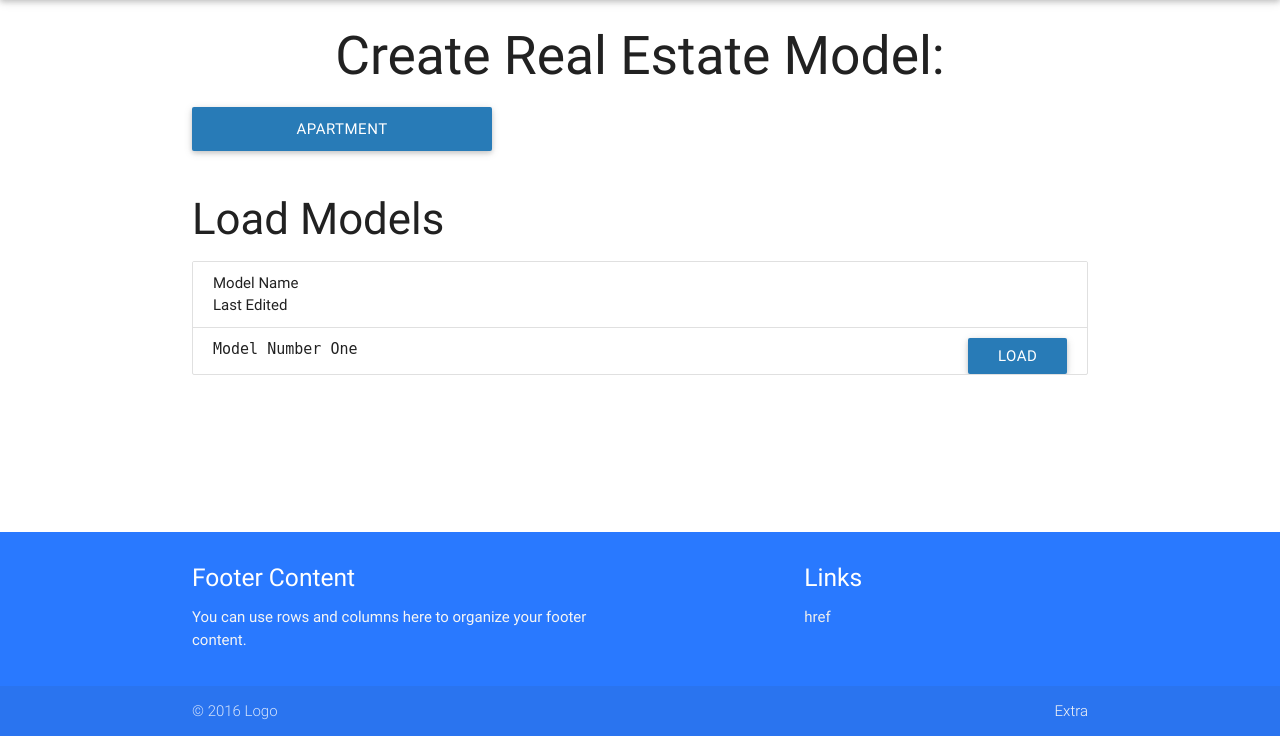
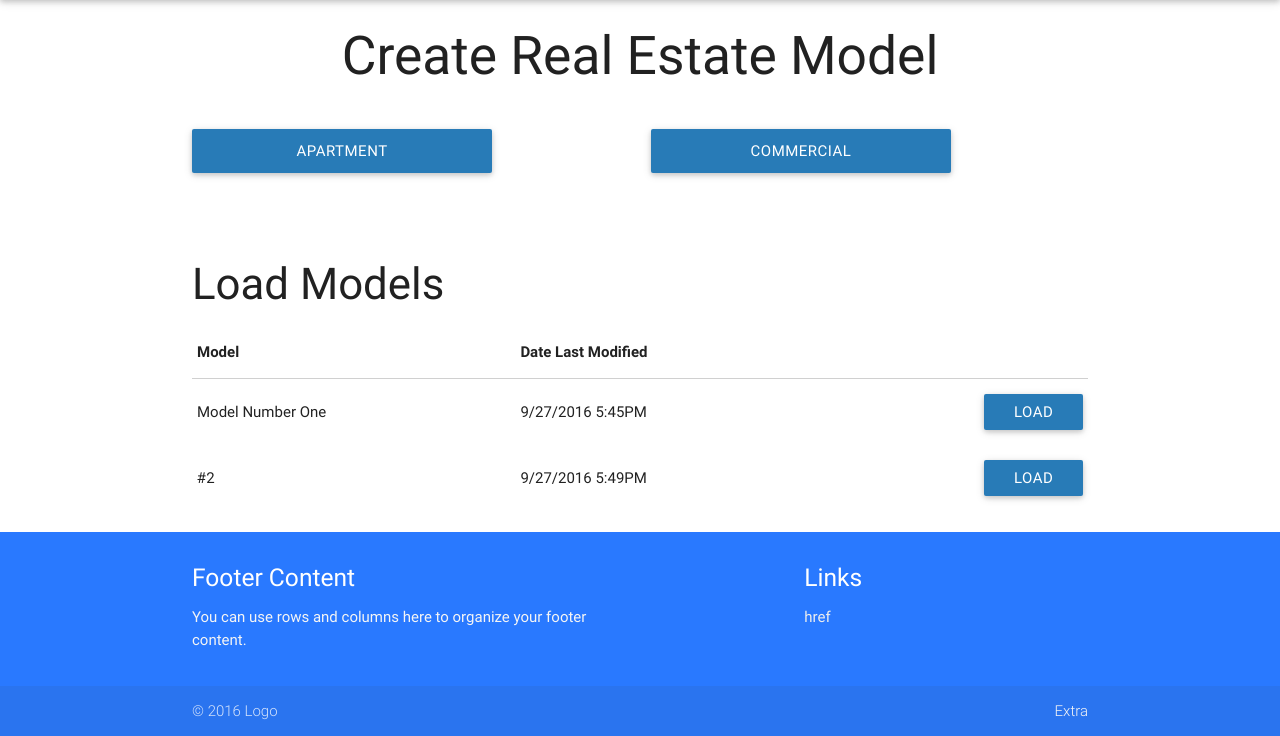
Before and after one commit to htisaksen/Columbia-MSRED, a Flask app: page /home in a window 1280 px wide. Shown: the part 64-800 px from the top of the page. Run offline with Flask 2, Linux system fonts and the light colour scheme; the visitor is signed in with stand-in values (Sample User, id 1).

Commit message:
home.html page updated

```diff
--- a/static/css/style.css
+++ b/static/css/style.css
@@ -12,11 +12,12 @@ main {
   flex: 1 0 auto;
 }
 
-
+/*Blue color*/
 .btn {
 	background-color: #287bb7;
 }
 
+/*Lighter blue color*/
 .btn:hover {
 	background-color: #73b9ec;
 }
@@ -39,4 +40,5 @@ main {
 	height: 44px;
 	width: 300px;
 	line-height: 44px;
+
 }
--- a/templates/home.html
+++ b/templates/home.html
@@ -5,22 +5,42 @@
 
     <body>
       <div class="container">
-        <h2 style="text-align:center">Create Real Estate Model:</h2>
-        <a href = '/dashboard' class="waves-effect waves-light btn" id='home_buttons'>Apartment</a>
+        <h2 style="text-align:center">Create Real Estate Model</h2><br>
+        <div class ="row">
+            <div class = 'col s6'>
+                <a href = '/dashboard' class="waves-effect waves-light btn" id='home_buttons'>Apartment</a>
+            </div>
+            <div class = 'col s6'>
+                <a href = '' class="waves-effect waves-light btn" id='home_buttons'>Commercial</a>
+            </div>
+        </div>
         <br><br>
         <h3>Load Models</h3>
+        <table class = 'highlight' id = 'Load_History'>
+            <thead>
+              <tr>
+                  <th data-field="col_model_name">Model</th>
+                  <th data-field="col_date_modified">Date Last Modified</th>
+                  <th data-field="col_button"></th>
+              </tr>
+            </thead>
 
-		<div class ='collection waves-color-demo'>
-			<div class = 'collection-item'>
-				<div>Model Name</div>
-				<div>Last Edited</div>
-			</div>
-			<div class = 'collection-item'>
-				<code class=" language-markup">Model Number One</code>
-				<a href="#!" class="waves-effect waves-light btn secondary-content">Load</a>
-			</div>
-		</div>
-
+            <tbody>
+              <tr>
+                <td class = 'model_name'>Model Number One</td>
+                <td class = 'date_modified'>9/27/2016 5:45PM</td>
+                <td class = 'load_button'><a href="#!" class="waves-effect waves-light btn secondary-content">Load</a></td>
+              </tr>
+              <tr>
+                <td>#2</td>
+                <td>9/27/2016 5:49PM</td>
+                <td class = 'load_button'><a href="#!" class="waves-effect waves-light btn secondary-content">Load</a></td>
+              </tr>
+            </tbody>
+            <tfoot>
+                <tr></tr>
+            </tfoot>
+        </table>
 
       </div>
     </body>
```
